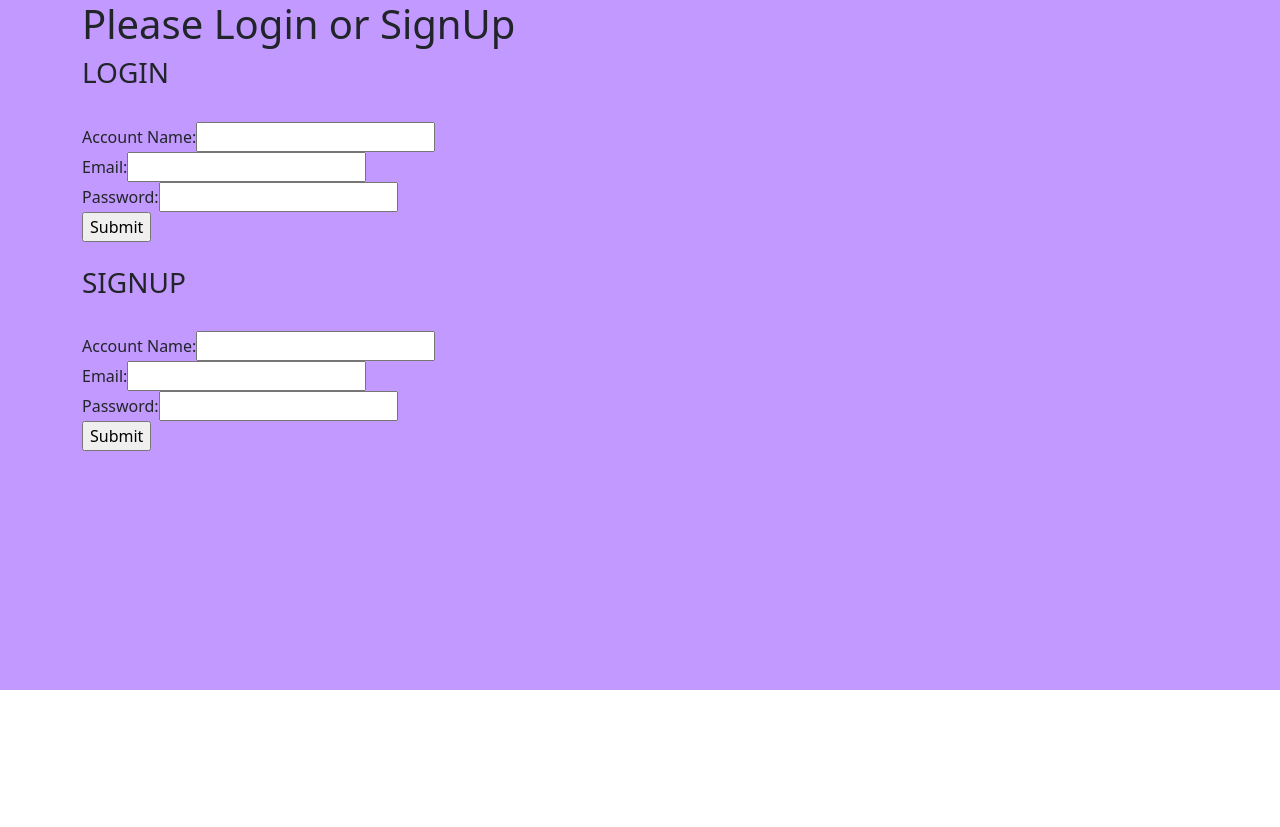
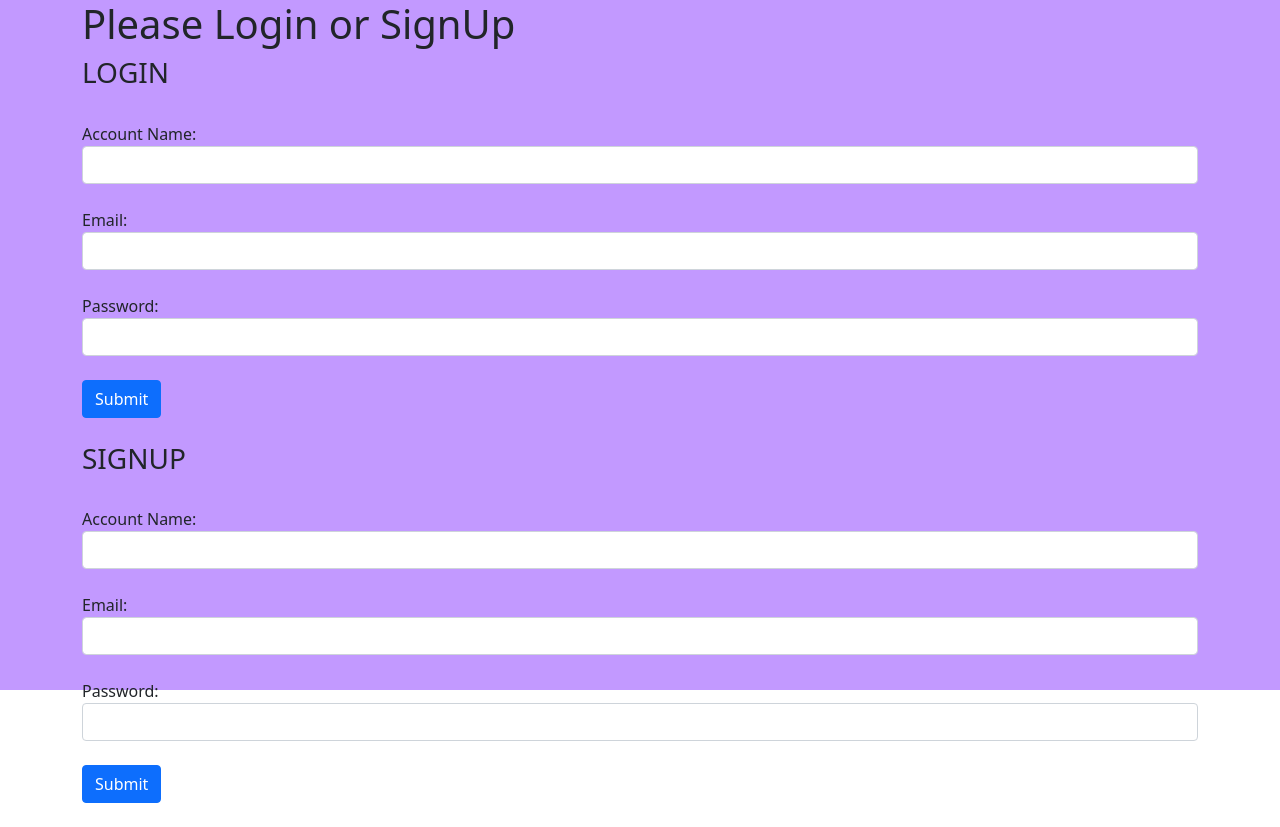
Before and after one commit to ShamiTomita/OBH-React-Final-Project, a React (Create React App) app in the folder obh-frontend/: page / in a window 1280 px wide. Before the commit the page ends 800 px from the top, so only its background shows below. Built offline with nearby package versions, Linux system fonts and the light colour scheme; no server answers.

Commit message:
form reformat

```diff
--- a/obh-frontend/src/App.css
+++ b/obh-frontend/src/App.css
@@ -146,9 +146,6 @@
   margin-bottom: 10px;
 }
 
-.show-page-card{
-background-color: ;
-}
 
 .initial{
   background-color: #c299ff;
--- a/obh-frontend/src/components/LoginComponent.js
+++ b/obh-frontend/src/components/LoginComponent.js
@@ -25,17 +25,18 @@ const LoginComponent = ({loginFormData, updateLoginForm, fetchAccount, history})
 
 
       return(
-        <div>
           <form onSubmit={handleOnSubmit}>
+          <div className="form-group">
             <label>Account Name:</label>
-            <input autoComplete='off' type="text" name="username" value={loginFormData.username} onChange={handleOnChange}/><br></br>
+            <input className="form-control" autoComplete='off' type="text" name="username" value={loginFormData.username} onChange={handleOnChange}/><br></br>
             <label>Email:</label>
-            <input autoComplete='off' type="text" name="email" value={loginFormData.email}onChange={handleOnChange}/><br></br>
+            <input className="form-control" autoComplete='off' type="text" name="email" value={loginFormData.email}onChange={handleOnChange}/><br></br>
             <label>Password:</label>
-            <input autoComplete='off' type="text" name="password"value={loginFormData.password}onChange={handleOnChange}/><br></br>
-            <input type="submit"/>
+            <input className="form-control" autoComplete='off' type="text" name="password"value={loginFormData.password}onChange={handleOnChange}/><br></br>
+            <button className="btn btn-primary" type="submit">Submit</button>
+          </div>
           </form>
-        </div>
+
       )
     }
     const mapStateToProps = state => {
--- a/obh-frontend/src/components/SignUpComponent.js
+++ b/obh-frontend/src/components/SignUpComponent.js
@@ -24,17 +24,18 @@ const handleOnSubmit= (event)=>{
  }
 
     return(
-      <div>
+
         <form onSubmit={handleOnSubmit}>
+        <div className="form-group">
           <label>Account Name:</label>
-          <input type="text" autoComplete='off' name="username" value={signupFormData.username} onChange={handleOnChange}/><br></br>
+          <input className="form-control" type="text" autoComplete='off' name="username" value={signupFormData.username} onChange={handleOnChange}/><br></br>
           <label>Email:</label>
-          <input type="text" autoComplete='off' name="email" value={signupFormData.email} onChange={handleOnChange}/><br></br>
+          <input  className="form-control"type="text" autoComplete='off' name="email" value={signupFormData.email} onChange={handleOnChange}/><br></br>
           <label>Password:</label>
-          <input type="text" autoComplete='off' name="password"value={signupFormData.password} onChange={handleOnChange}/><br></br>
-          <input type="submit"/>
+          <input  className="form-control"type="text" autoComplete='off' name="password"value={signupFormData.password} onChange={handleOnChange}/><br></br>
+          <button className="btn btn-primary" type="submit">Submit</button>
+        </div>
         </form>
-      </div>
     )
   }
 
```
